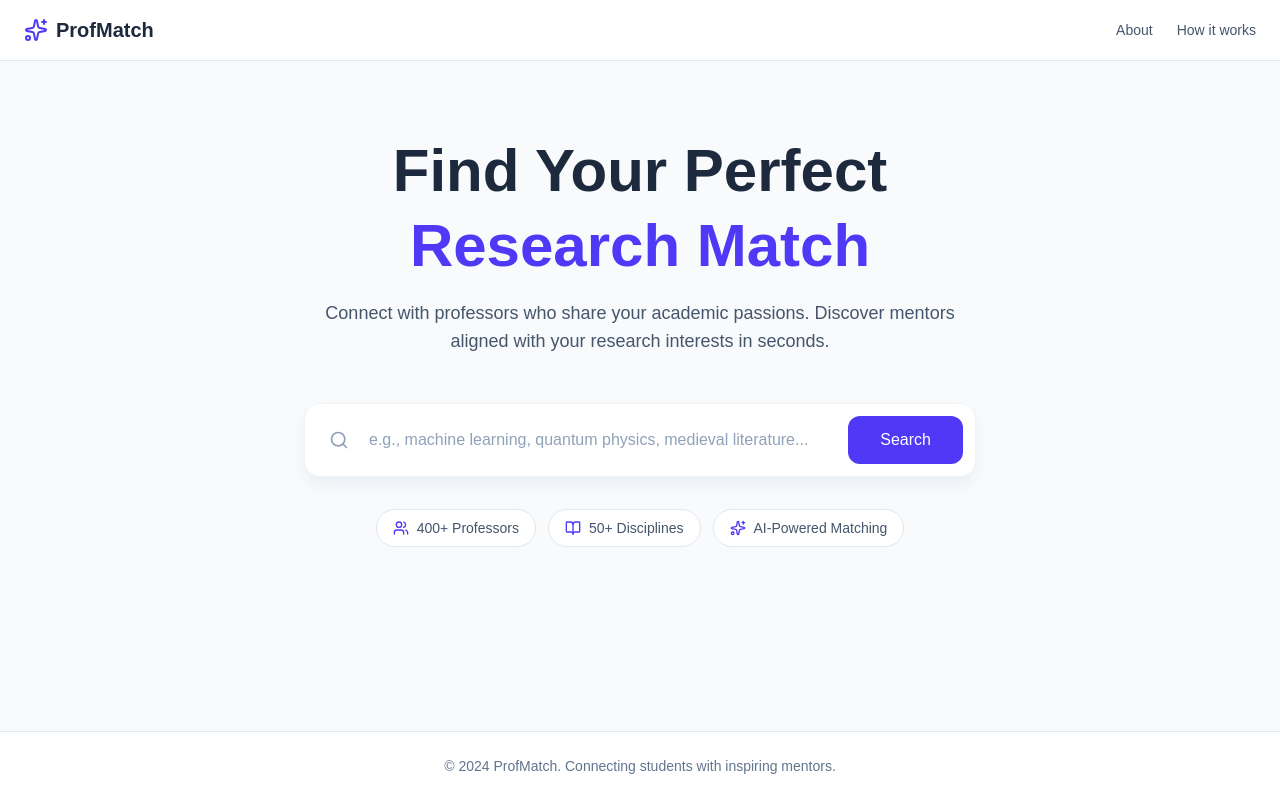
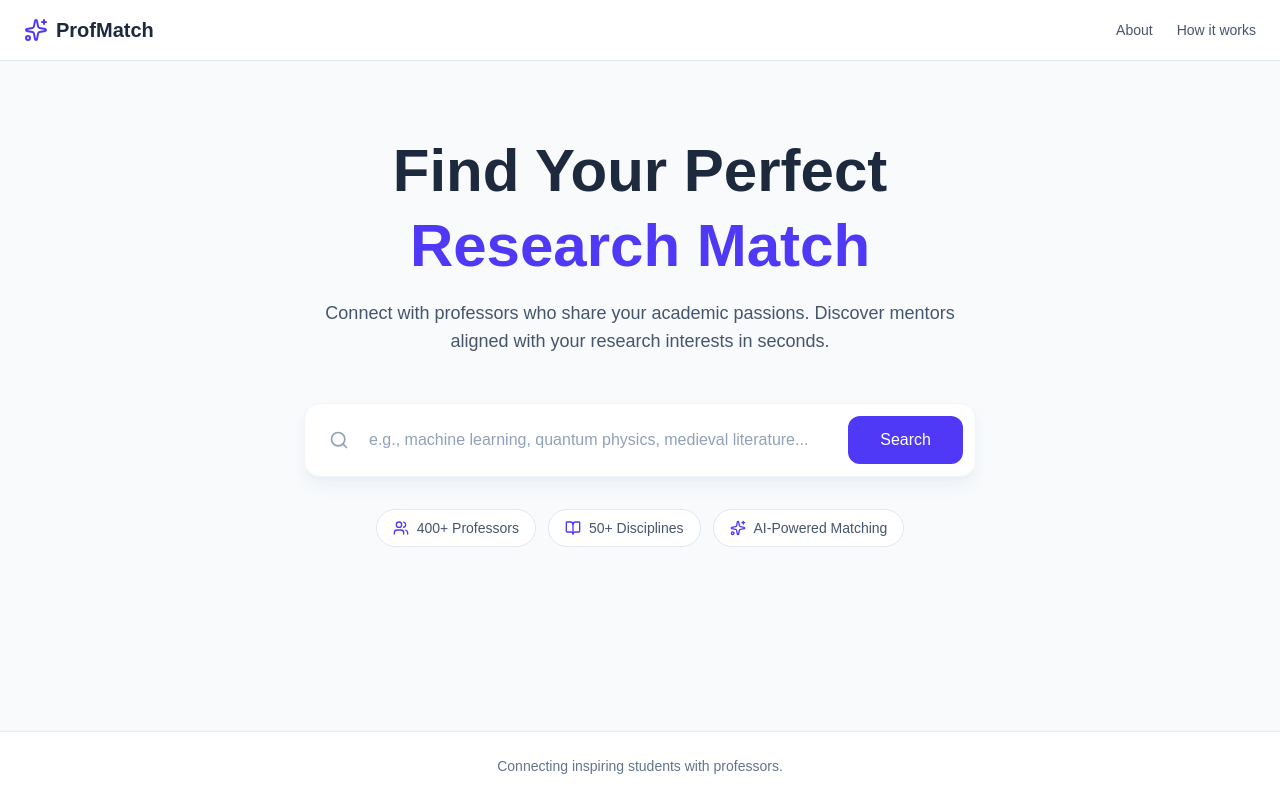
Before and after one commit to Vickyhasthekey/faculty-project_nextjs, a Next.js app: page /search_barn in a window 1280 px wide. Built offline with nearby package versions, Linux system fonts and the light colour scheme.

Commit message:
wording change

```diff
--- a/app/search_barn/page.tsx
+++ b/app/search_barn/page.tsx
@@ -177,7 +177,7 @@ export default function SearchPage() {
 
       {/* Footer - subtle */}
       <footer className="bg-white border-t border-slate-200 py-6 px-6 text-center text-sm text-slate-500">
-        <p>© 2024 ProfMatch. Connecting students with inspiring mentors.</p>
+        <p>Connecting inspiring students with professors.</p>
       </footer>
     </div>
   )
```
